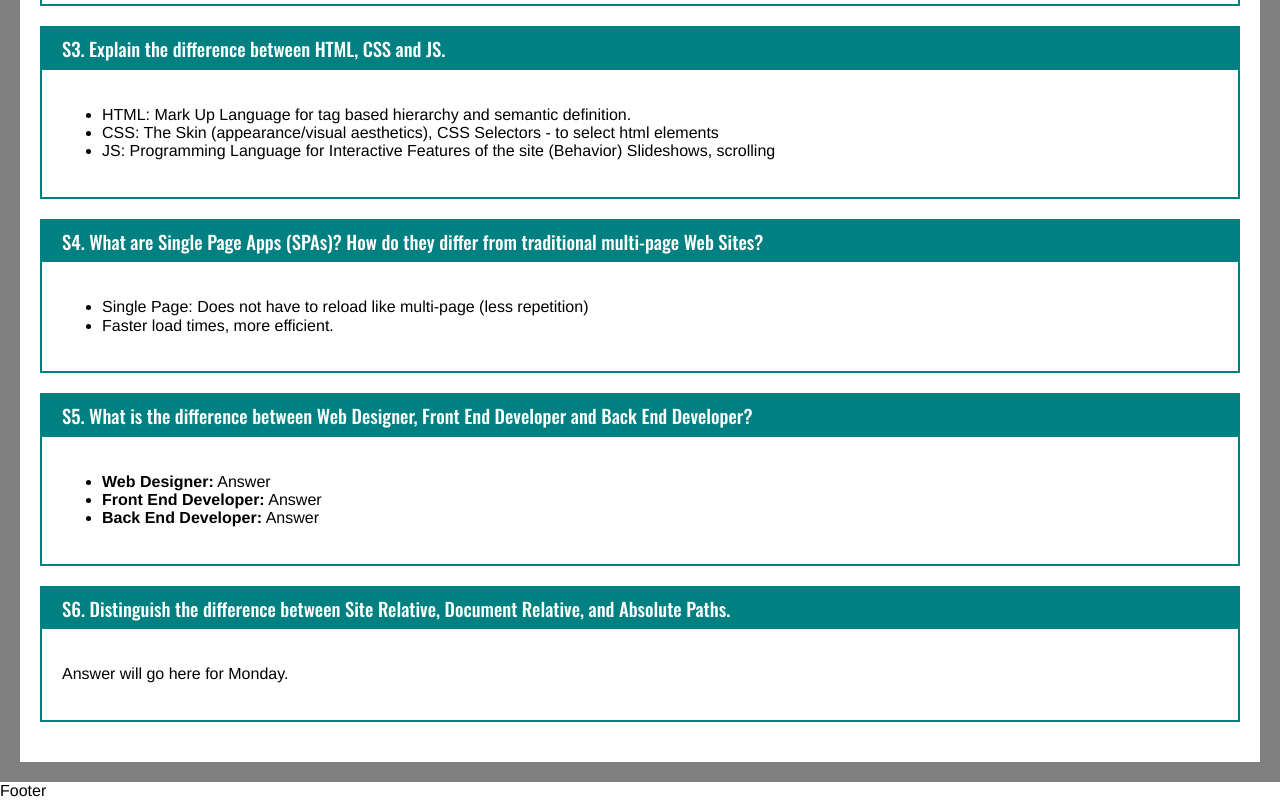
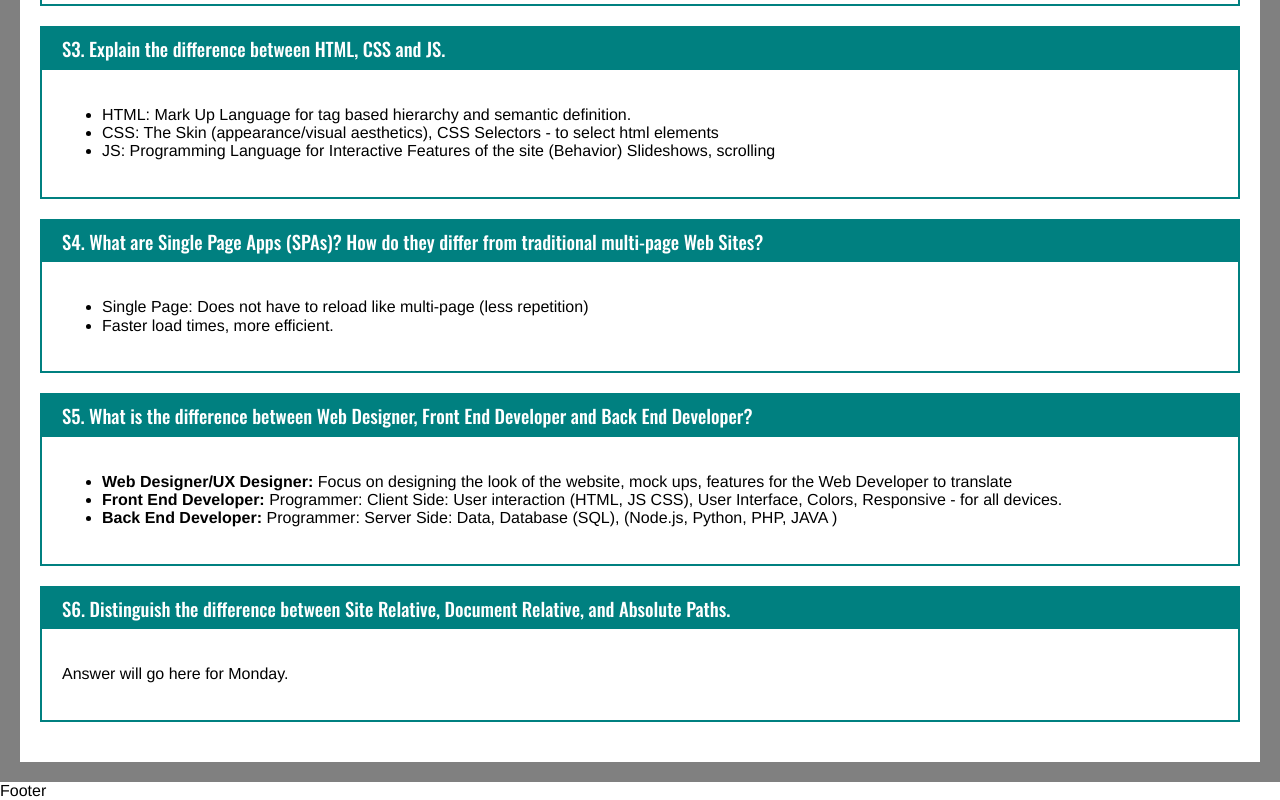
Before and after one commit to meatch/web1-2022-01-Mitch, a React (Create React App) app: page /homework in a window 1280 px wide. Shown: the part 818-1618 px from the top of the page. Built offline with nearby package versions, Linux system fonts and the light colour scheme.

Commit message:
Updating homework

```diff
--- a/src/React/Homework/Essays/Essays.jsx
+++ b/src/React/Homework/Essays/Essays.jsx
@@ -29,9 +29,9 @@ const Essays = () => {
             </Essay>
             <Essay q='S5. What is the difference between Web Designer, Front End Developer and Back End Developer?'>
                 <ul>
-                    <li><b>Web Designer:</b> Answer</li>
-                    <li><b>Front End Developer:</b> Answer</li>
-                    <li><b>Back End Developer:</b> Answer</li>
+                    <li><b>Web Designer/UX Designer:</b> Focus on designing the look of the website, mock ups, features for the Web Developer to translate</li>
+                    <li><b>Front End Developer:</b> Programmer: Client Side: User interaction (HTML, JS CSS), User Interface, Colors, Responsive - for all devices.</li>
+                    <li><b>Back End Developer:</b> Programmer: Server Side: Data, Database (SQL), (Node.js, Python, PHP, JAVA )</li>
                 </ul>
             </Essay>
             <Essay q='S6. Distinguish the difference between Site Relative, Document Relative, and Absolute Paths.'>
```
